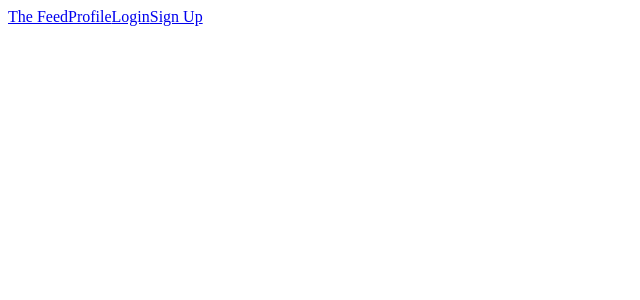
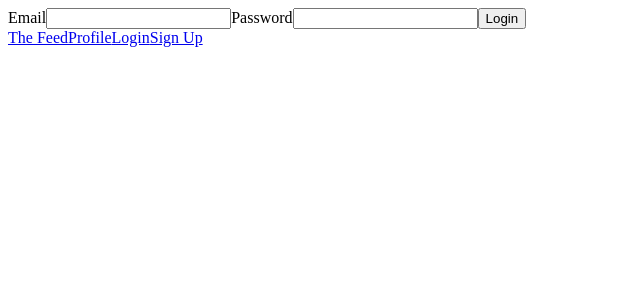
Before and after one commit to chriscoder-commit/dotchomp-frontend, a React (Create React App) app: page /sign-in in a window 1280 px wide. Shown: the top 300 px of the page, without its empty margins (0-640 px from the left). Built offline with nearby package versions, Linux system fonts and the light colour scheme.

Commit message:
sign in form created

```diff
--- a/src/components/App.jsx
+++ b/src/components/App.jsx
@@ -13,7 +13,7 @@ function App() {
         <Route exact path="/profile" component={Profile} />
         <Route exact path="/feed" component={Feed} />
         <Route exact path="/sign-up" component={SignUp} />
-        <Route exact path="/login" component={Login} />
+        <Route exact path="/sign-in" component={Login} />
       </Switch>
       <NavBar />
     </>
--- a/src/components/Login.jsx
+++ b/src/components/Login.jsx
@@ -1,10 +1,65 @@
-import React, { useState, useEffect } from "react";
+import React, { useState } from "react";
 
 
-export function Login() {
+export const Login = ({ history }) => {
+  const [email, setEmail] = useState("");
+  const [password, setPassword] = useState("");
+  const [errMessage, setErrMessage] = useState("");
+
+  async function onFormSubmit(event) {
+    event.preventDefault();
+    const body = {
+      auth: { email, password },
+    };
+    try {
+      const response = await fetch(
+        `${process.env.REACT_APP_BACKEND_URL}/sign-in`,
+        {
+          method: "POST",
+          headers: {
+            "Content-Type": "application/json",
+          },
+          body: JSON.stringify(body),
+        }
+      );
+      if (response.status >= 400) {
+        throw new Error("incorrect credentials");
+      } else {
+        const { jwt } = await response.json();
+        localStorage.setItem("token", jwt);
+        history.push("/");
+      }
+    } catch (err) {
+      setErrMessage(err.message);
+    }
+  }
+
   return (
     <>
-      <h1>Login</h1>
+      {errMessage && <span>{errMessage}</span>}
+      <div>
+        <form onSubmit={onFormSubmit} className="alignment">
+          <label htmlFor="email">Email</label>
+          <input
+            className="alignment"
+            type="email"
+            name="email"
+            id="email"
+            value={email}
+            onChange={(e) => setEmail(e.target.value)}
+          />
+          <label htmlFor="password">Password</label>
+          <input
+            className="alignment"
+            type="password"
+            name="password"
+            id="password"
+            value={password}
+            onChange={(e) => setPassword(e.target.value)}
+          />
+          <button type="submit" value="Login" variant="secondary">Login</button>
+        </form>
+      </div>
     </>
   )
 }
--- a/src/components/NavBar.jsx
+++ b/src/components/NavBar.jsx
@@ -15,7 +15,7 @@ export function NavBar(props) {
         <nav>
           <Link to="/feed">The Feed</Link>
           <Link to="/profile">Profile</Link>
-          <Link to="/login">Login</Link>
+          <Link to="/sign-in">Login</Link>
           <Link to="/sign-up">Sign Up</Link>
         </nav>
       </>
```
